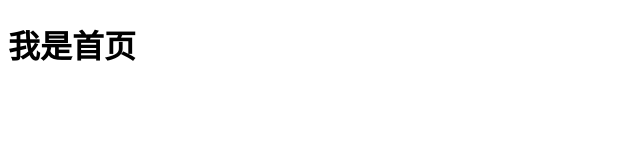
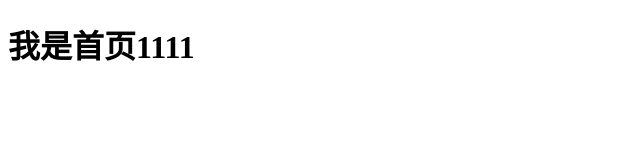
Before and after one commit to xiatianyouxue/git-demo, a plain HTML site: page index.html in a window 1280 px wide. Shown: the whole page, without its empty margins (0-640 px from the left). Drawn offline with Linux system fonts and the light colour scheme.

Commit message:
李坤的第一次修改

```diff
--- a/index.html
+++ b/index.html
@@ -5,6 +5,6 @@
   <title></title>
 </head>
 <body>
-<h1>我是首页</h1>
+<h1>我是首页1111</h1>
 </body>
 </html>
```
